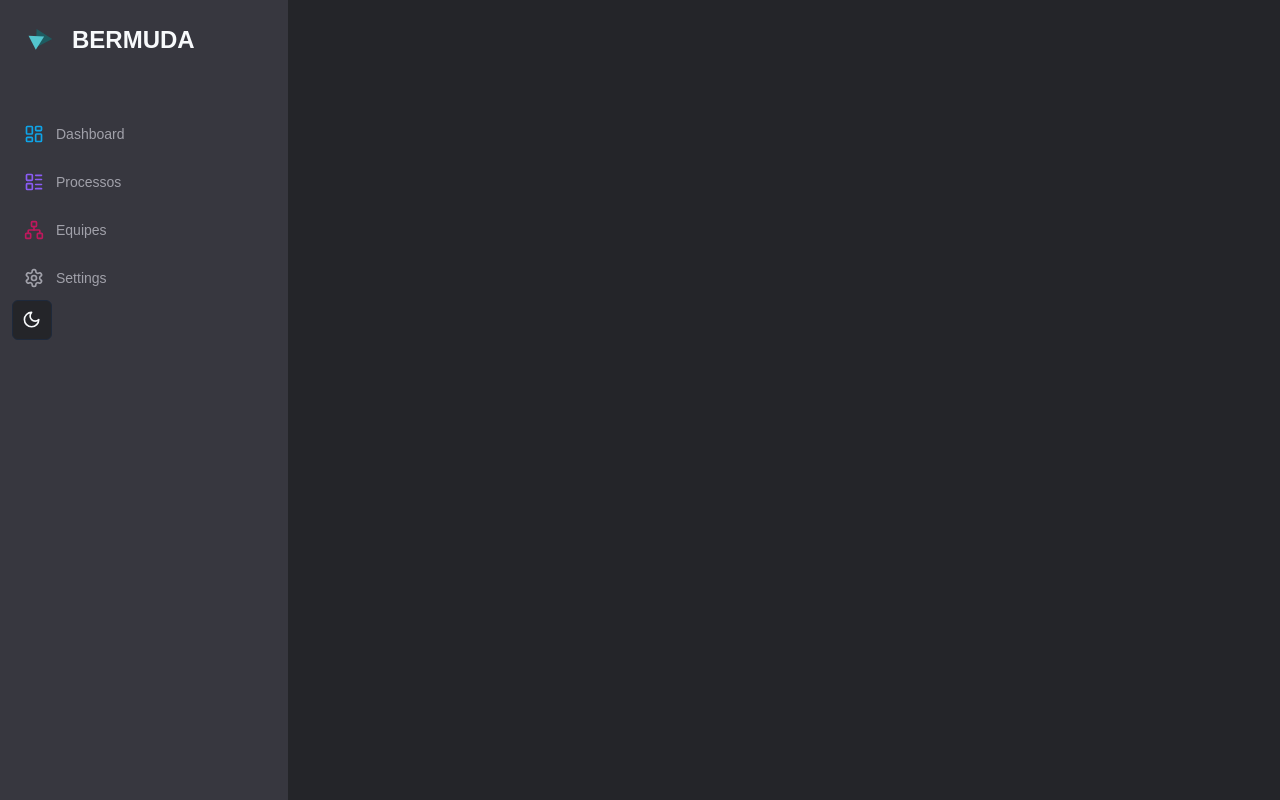
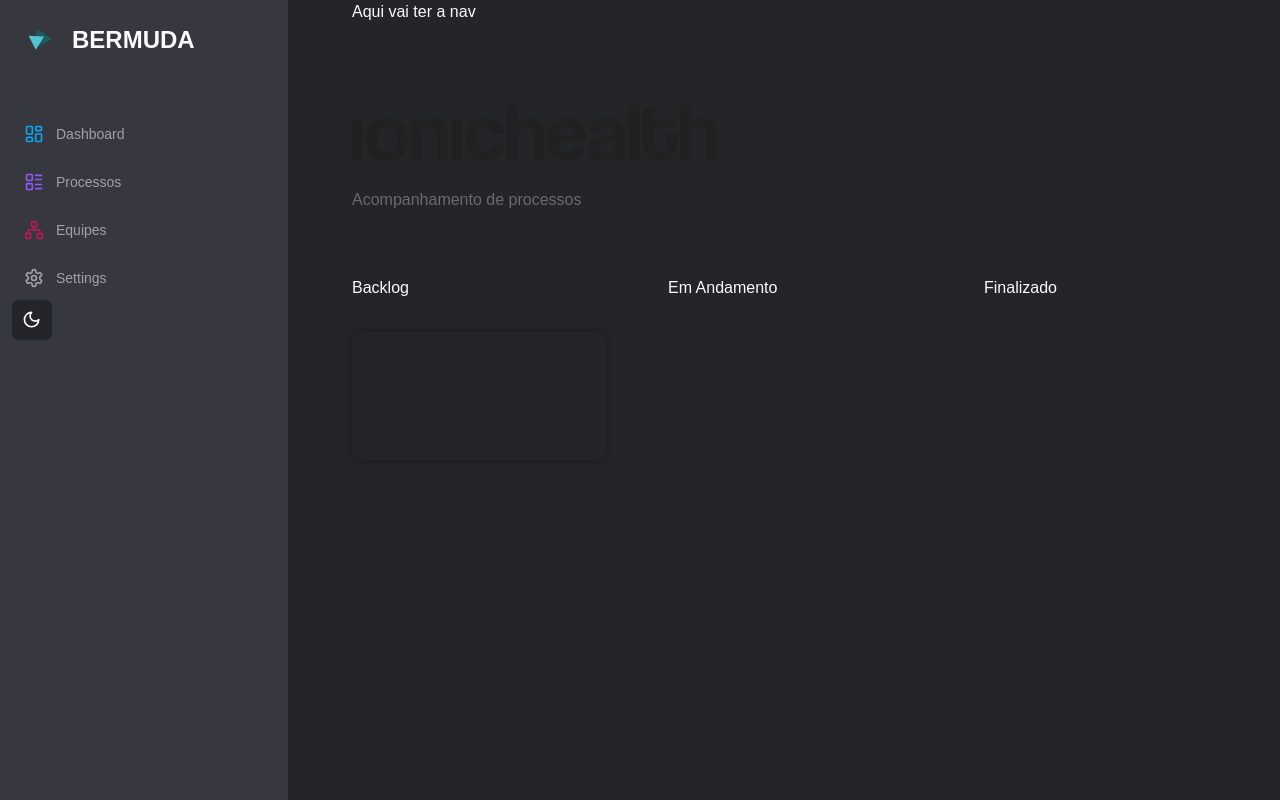
Before and after one commit to apiFatec/API-3-Semestre-Ionic, a React (Vite) app in the folder frontend/: page /home in a window 1280 px wide. Built offline with nearby package versions, Linux system fonts and the light colour scheme; no server answers.

Commit message:
Tela Home FrontEnd

```diff
--- /dev/null
+++ b/frontend/src/pages/home/home.tsx
@@ -0,0 +1,39 @@
+import IonicText from "../../assets/IonicText.png";
+
+export function Home() {
+  return (
+    <body style={{ marginLeft: "4rem" }}>
+      <nav>Aqui vai ter a nav</nav>
+      <img src={IonicText} alt="Minha Imagem" />
+      <p style={{ color: "#6A6A6A" }}>Acompanhamento de processos</p>
+      <main
+        style={{
+          display: "grid",
+          gridTemplateColumns: "1fr 1fr 1fr",
+          gap: "20px",
+          marginTop: "4rem",
+        }}
+      >
+        <section>
+          <h3>Backlog</h3>
+          <div
+            style={{
+              marginTop: "2rem",
+              maxWidth: "15.938rem",
+              display: "flex",
+              padding: "4rem",
+              borderRadius: "6px",
+              boxShadow: "0px 0px 6px 0px rgba(0, 0, 0, 0.25)",
+            }}
+          ></div>
+        </section>
+        <section>
+          <h3>Em Andamento</h3>
+        </section>
+        <section>
+          <h3>Finalizado</h3>
+        </section>
+      </main>
+    </body>
+  );
+}
--- a/frontend/src/routes/routes.tsx
+++ b/frontend/src/routes/routes.tsx
@@ -4,10 +4,12 @@ import LoginRoutes from "./LoginRoutes";
 import { Login } from "@/pages/login/login";
 import { Register } from "@/pages/register/register";
 import PrivateRoutes from "./PrivateRoutes";
+import { Home } from "@/pages/home/home";
 
 export function Router() {
   return (
     <Routes>
+      <Route path="/home" element={<Home />} />
       <Route path="/login" element={<Login />} />
       <Route element={<PrivateRoutes />}>
         <Route path="/admin-register" element={<Register />} />
```
Also changed, not shown: frontend/src/assets/IonicText.png (added).
